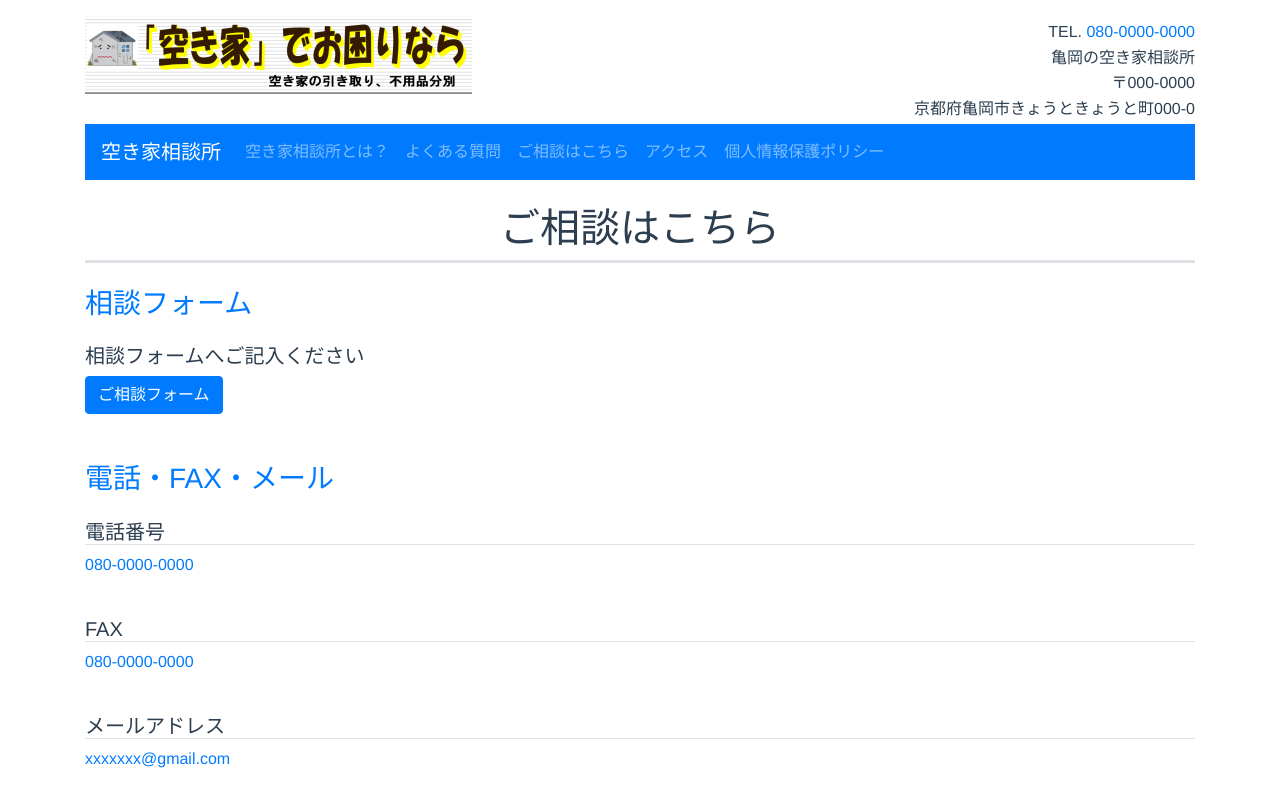
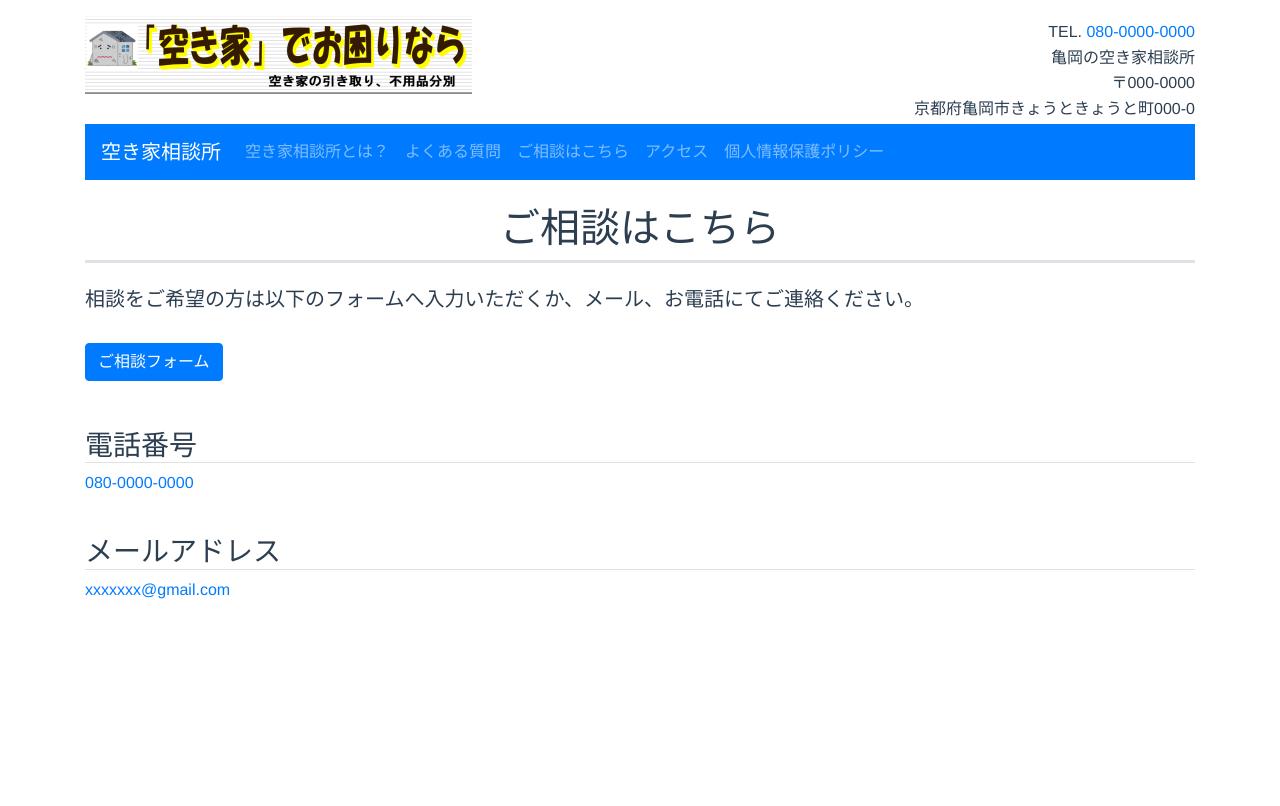
Before and after one commit to nakamura0736/empty-house, a Vue app: page /#/contact in a window 1280 px wide. Shown: the top 806 px of the page. Built offline with nearby package versions, Linux system fonts and the light colour scheme.

Commit message:
modify layout of contact page

```diff
--- a/src/components/contact.vue
+++ b/src/components/contact.vue
@@ -4,18 +4,16 @@
          <h1>ご相談はこちら</h1>
       </div>
       <div id='pg-body'>
-         <div class='q-category pb-4'>
-            <h3 class='text-primary mb-4'>相談フォーム</h3>
+         <div class='pb-4'>
+            <h5>相談をご希望の方は以下のフォームへ入力いただくか、メール、お電話にてご連絡ください。</h5>
+         </div>
          <div class='items pb-4'>
-               <!-- <h5 class='border-bottom'>相談フォームへご記入ください</h5> -->
-               <h5>相談フォームへご記入ください</h5>
+            <div class='items pb-4'>
                <a href='https://forms.gle/2EsXZ91s8SivLL4p6' class='btn btn-primary' type='dark' target='_blank' rel='noopener noreferrer'>ご相談フォーム</a>
             </div>
          </div>
-         <div class='q-category pb-4'>
-            <h3 class='text-primary mb-4'>電話・FAX・メール</h3>
          <div class='items pb-4'>
-               <h5 class='border-bottom'>電話番号</h5>
+            <h3 class='border-bottom'>電話番号</h3>
             <div>
                <p>
                   <a href="tel:117">080-0000-0000</a>
@@ -23,17 +21,10 @@
             </div>
          </div>
          <div class='items pb-4'>
-               <h5 class='border-bottom'>FAX</h5>
-               <p>
-                  <a href="tel:117">080-0000-0000</a>
-               </p>
-            </div>
-            <div class='items pb-4'>
-               <h5 class='border-bottom'>メールアドレス</h5>
+            <h3 class='border-bottom'>メールアドレス</h3>
             <p>
                <a href='mailto:xxxxxxx@gmail.com'>xxxxxxx&#64;gmail.com</a>
             </p>
-            </div>
          </div>
       </div>
    </div>
```
Lines whose indentation alone changed are shown as unchanged.
